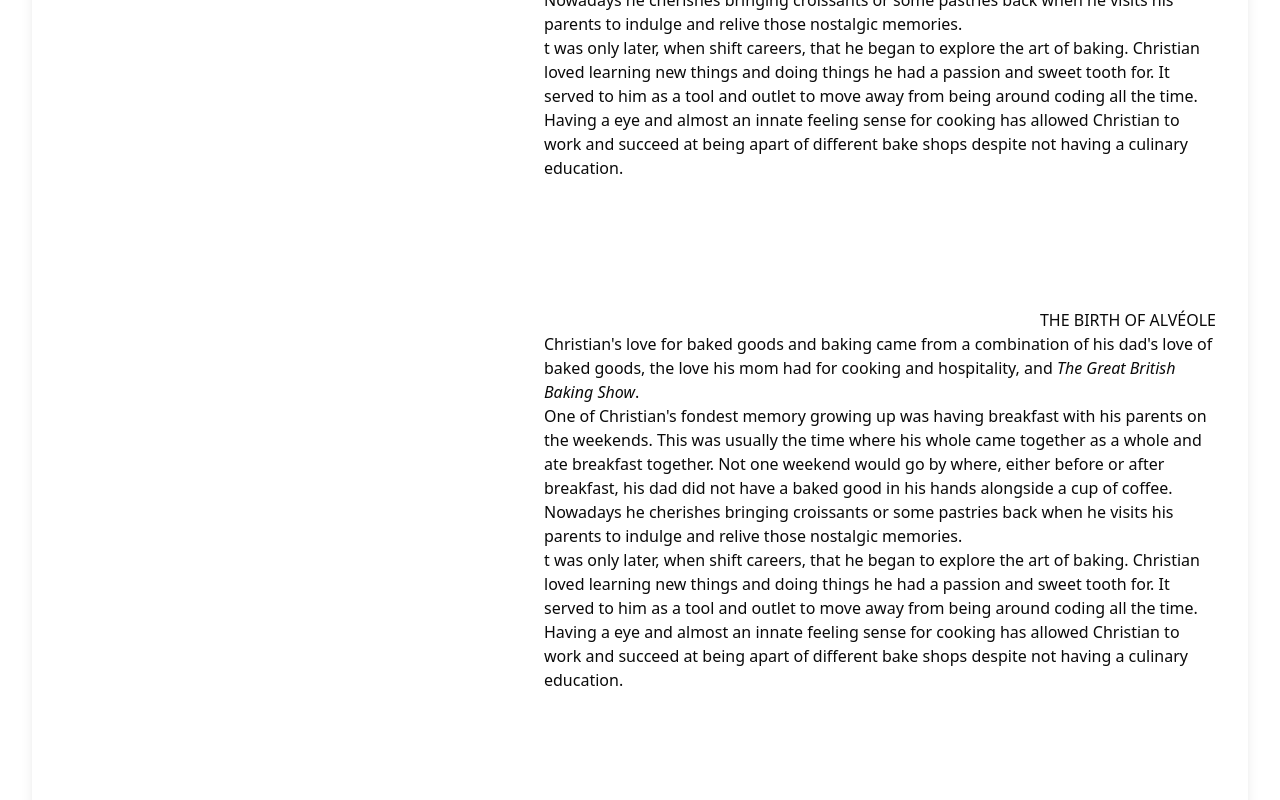
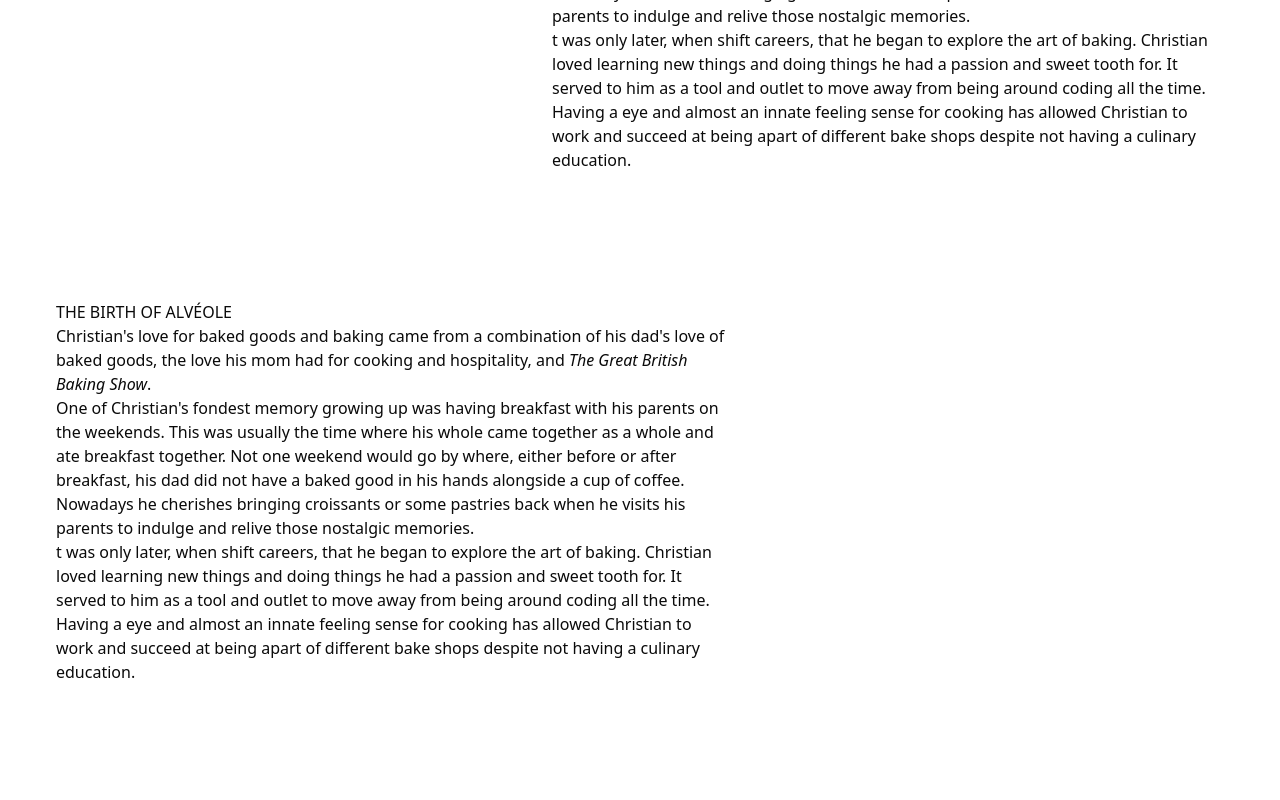
Before and after one commit to kekedezha/ecomm-x-frontend, a React (Vite) app: page /story in a window 1280 px wide. Shown: the part 840-1640 px from the top of the page. Built offline with nearby package versions, Linux system fonts and the light colour scheme.

Commit message:
updated story structure

```diff
--- a/src/pages/Story.tsx
+++ b/src/pages/Story.tsx
@@ -2,8 +2,7 @@ import { general1, general2, passion1, passion2, passion3 } from "@/lib/story";
 
 export default function Story() {
     return (
-        <div className="relative">
-            <main className="bg-white shadow-lg rounded-lg p-8 max-6xl mx-auto">
+        <div className="p-6 mx-auto w-full bg-white/80 backdrop-blur-md">
             <section className="mt-32">
                 <h1 className="text-3xl font-bold mb-6">Our Story</h1>
                 <p className="max-w-2xl text-left">{general1}</p>
@@ -16,7 +15,7 @@ export default function Story() {
                     <p className="max-w-2xl text-left">{passion2}</p>
                     <p className="max-w-2xl text-left">{passion3}</p>
                 </div>
-                    <div className="mx-auto flex-col justify-items-end mt-32">
+                <div className="mx-auto flex-col mt-32">
                     <h3>THE BIRTH OF ALVÉOLE</h3>
                     <p className="max-w-2xl text-left">{passion1} <i>The Great British Baking Show</i>.</p>
                     <p className="max-w-2xl text-left">{passion2}</p>
@@ -29,7 +28,6 @@ export default function Story() {
                     <p className="max-w-2xl text-left">{passion3}</p>
                 </div>
             </div>
-            </main>
         </div>
     );
 }
```
Lines whose indentation alone changed are shown as unchanged.
